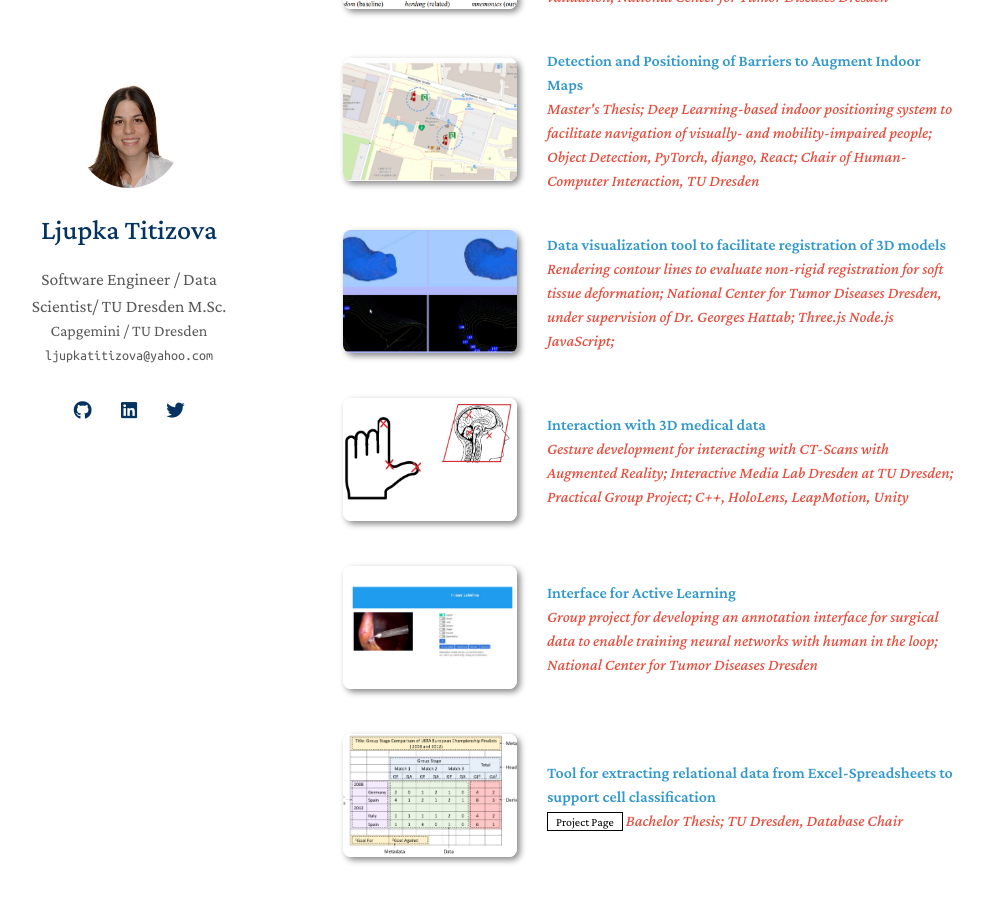
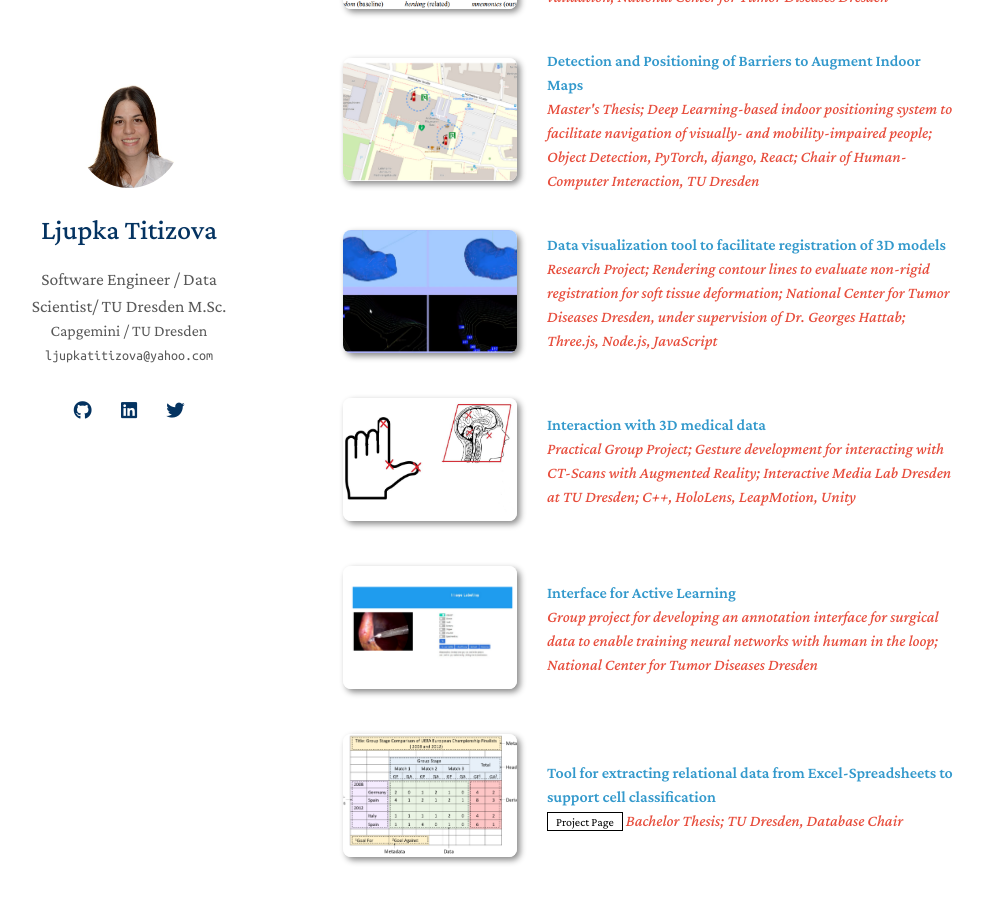
Before and after one commit to Ljupka/Ljupka.github.io, a Jekyll site: the page built from index.md, in a window 1280 px wide and 900 px high, scrolled down 595 px. Shown: the whole window, without its empty margins (147-1132 px from the left). Built offline with Jekyll 4.4.1, drawn with Linux system fonts in a browser that asks for light colours; nearby versions of some CDN libraries; a style sheet for code colours, icons or effects is not loaded; our own code applies the rules of GitHub Pages for plain Markdown files.

Commit message:
Update publications.yml

```diff
--- a/_data/publications.yml
+++ b/_data/publications.yml
@@ -16,11 +16,11 @@
 
   - title: Data visualization tool to facilitate registration of 3D models
     image: ./assets/img/meshes2.png
-    notes: Rendering contour lines to evaluate non-rigid registration for soft tissue deformation; National Center for Tumor Diseases Dresden, under supervision of Dr. Georges Hattab; Three.js Node.js JavaScript;
+    notes: Research Project; Rendering contour lines to evaluate non-rigid registration for soft tissue deformation; National Center for Tumor Diseases Dresden, under supervision of Dr. Georges Hattab; Three.js, Node.js, JavaScript
 
   - title: Interaction with 3D medical data
     page:
-    notes: Gesture development for interacting with CT-Scans with Augmented Reality; Interactive Media Lab Dresden at TU Dresden; Practical Group Project; C++, HoloLens, LeapMotion, Unity
+    notes:  Practical Group Project; Gesture development for interacting with CT-Scans with Augmented Reality; Interactive Media Lab Dresden at TU Dresden; C++, HoloLens, LeapMotion, Unity
     image: ./assets/img/Schnitt_2.png
 
   - title: Interface for Active Learning
```
